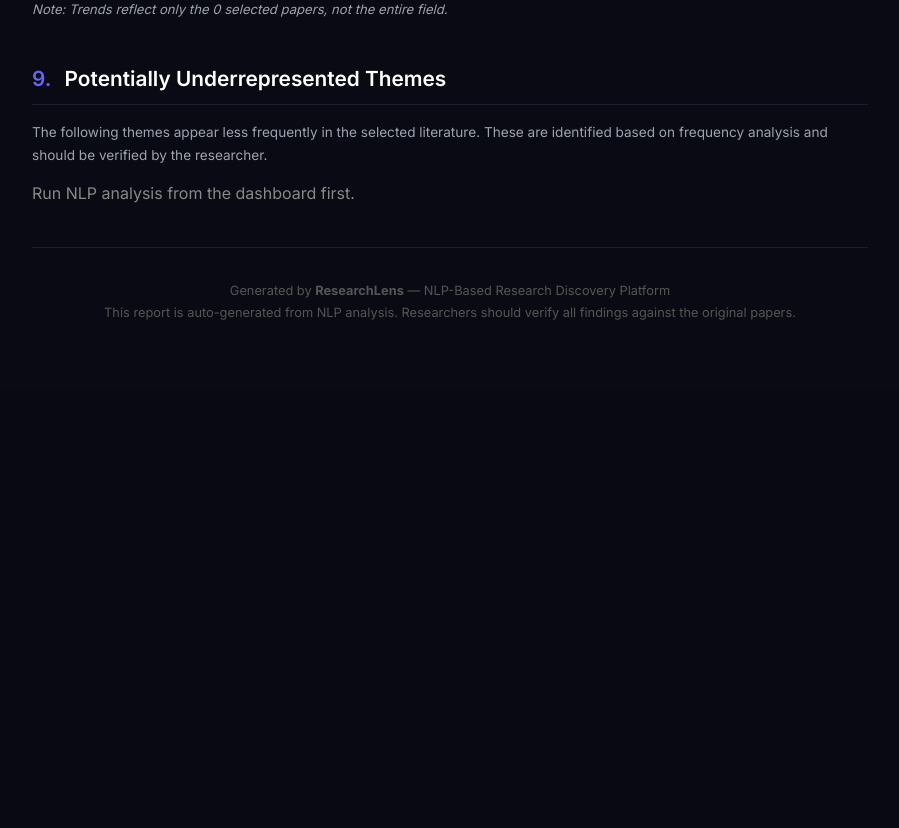
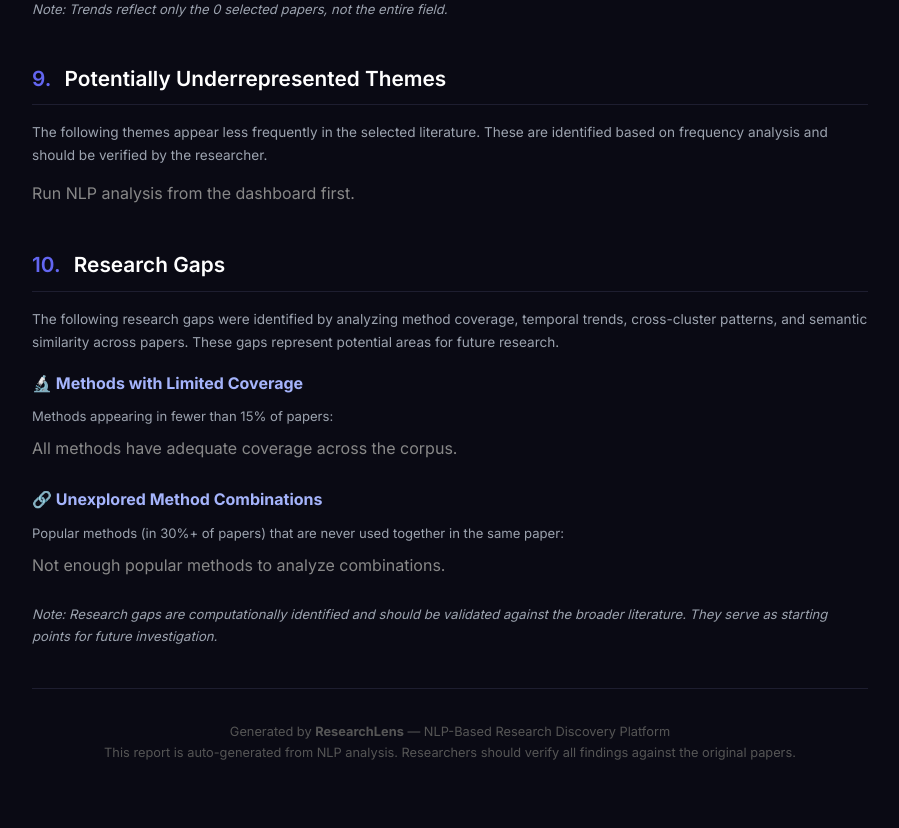
Before and after one commit to Riyan081/nlp-project, a Flask app: template templates/report.html in a window 1280 px wide. Shown: the part 1416-2244 px from the top of the page, without its empty margins (190-1089 px from the left). Before the commit the page ends 1736 px from the top, so only its background shows below. Run offline with Flask 3, Linux system fonts and the light colour scheme; the template is opened without the code that fills it, so the values that code supplies are empty.

Commit message:
Feature: Research Gap Analysis - identifies underexplored methods, declining themes, cross-cluster gaps, isolated papers, unexplored method combos

```diff
--- a/app.py
+++ b/app.py
@@ -57,7 +57,7 @@ def analyze(session_id):
         from services.similarity import compute_embeddings, compute_similarity_matrix
         from services.analysis import (
             cluster_papers, extract_trends, find_underrepresented_themes,
-            build_methodology_comparison
+            build_methodology_comparison, identify_research_gaps
         )
 
         session = database.get_session(session_id)
@@ -87,6 +87,9 @@ def analyze(session_id):
         # Step 6: Methodology comparison
         comparison = build_methodology_comparison(papers, analyses)
 
+        # Step 7: Research gaps
+        research_gaps = identify_research_gaps(papers, analyses, clusters, similarity_matrix)
+
         database.update_session_status(session_id, 'analyzed')
 
         return jsonify({
@@ -97,6 +100,7 @@ def analyze(session_id):
             'trends': trends,
             'underrepresented': underrepresented,
             'comparison': comparison,
+            'research_gaps': research_gaps,
         })
     except Exception as e:
         import traceback
--- a/templates/report.html
+++ b/templates/report.html
@@ -502,6 +502,116 @@
             {% endif %}
         </div>
 
+        <!-- 10. Research Gaps -->
+        <div class="report-section">
+            <h2><span class="section-num">10.</span> Research Gaps</h2>
+            <p style="color:#9ca3af;font-size:0.85rem;margin-bottom:0.8rem;">
+                The following research gaps were identified by analyzing method coverage, temporal trends,
+                cross-cluster patterns, and semantic similarity across papers. These gaps represent potential
+                areas for future research.
+            </p>
+
+            {% set all_methods_set = [] %}
+            {% set method_paper_count = {} %}
+            {% for a in analyses %}
+                {% if a.methods %}
+                    {% for m in a.methods %}
+                        {% if m not in all_methods_set %}
+                            {% if all_methods_set.append(m) %}{% endif %}
+                        {% endif %}
+                        {% if m in method_paper_count %}
+                            {% if method_paper_count.update({m: method_paper_count[m] + 1}) %}{% endif %}
+                        {% else %}
+                            {% if method_paper_count.update({m: 1}) %}{% endif %}
+                        {% endif %}
+                    {% endfor %}
+                {% endif %}
+            {% endfor %}
+
+            <h3 style="color:#a5b4fc;font-size:1rem;margin:1rem 0 0.5rem;">🔬 Methods with Limited Coverage</h3>
+            <p style="color:#9ca3af;font-size:0.82rem;margin-bottom:0.5rem;">
+                Methods appearing in fewer than 15% of papers:
+            </p>
+            {% set gap_threshold = (papers|length * 0.15)|int %}
+            {% set gap_threshold = [gap_threshold, 1]|max %}
+            {% set found_gaps = [] %}
+            {% for m in method_paper_count %}
+                {% if method_paper_count[m] <= gap_threshold %}
+                    {% if found_gaps.append(m) %}{% endif %}
+                    <div class="underrep-item">
+                        <span class="theme">{{ m }}</span>
+                        <span class="freq">{{ method_paper_count[m] }}/{{ papers|length }} papers ({{ (method_paper_count[m] / papers|length * 100)|round(1) }}%)</span>
+                    </div>
+                {% endif %}
+            {% endfor %}
+            {% if found_gaps|length == 0 %}
+                <p style="color:#888;">All methods have adequate coverage across the corpus.</p>
+            {% endif %}
+
+            <h3 style="color:#a5b4fc;font-size:1rem;margin:1.5rem 0 0.5rem;">🔗 Unexplored Method Combinations</h3>
+            <p style="color:#9ca3af;font-size:0.82rem;margin-bottom:0.5rem;">
+                Popular methods (in 30%+ of papers) that are never used together in the same paper:
+            </p>
+            {% set pop_threshold = (papers|length * 0.3)|int %}
+            {% set pop_threshold = [pop_threshold, 2]|max %}
+            {% set popular_list = [] %}
+            {% for m in method_paper_count %}
+                {% if method_paper_count[m] >= pop_threshold %}
+                    {% if popular_list.append(m) %}{% endif %}
+                {% endif %}
+            {% endfor %}
+
+            {% if popular_list|length >= 2 %}
+                {% set cooccur = {} %}
+                {% for a in analyses %}
+                    {% if a.methods %}
+                        {% set pop_in_paper = [] %}
+                        {% for m in a.methods %}
+                            {% if m in popular_list %}
+                                {% if pop_in_paper.append(m) %}{% endif %}
+                            {% endif %}
+                        {% endfor %}
+                        {% for m1 in pop_in_paper %}
+                            {% for m2 in pop_in_paper %}
+                                {% if m1 < m2 %}
+                                    {% if cooccur.update({m1 + ' + ' + m2: 1}) %}{% endif %}
+                                {% endif %}
+                            {% endfor %}
+                        {% endfor %}
+                    {% endif %}
+                {% endfor %}
+
+                {% set missing_found = [] %}
+                {% for m1 in popular_list %}
+                    {% for m2 in popular_list %}
+                        {% if m1 < m2 %}
+                            {% set pair_key = m1 + ' + ' + m2 %}
+                            {% if pair_key not in cooccur %}
+                                {% if missing_found.append(pair_key) %}{% endif %}
+                            {% endif %}
+                        {% endif %}
+                    {% endfor %}
+                {% endfor %}
+
+                {% if missing_found|length > 0 %}
+                    <div class="tag-cloud">
+                        {% for combo in missing_found[:10] %}
+                            <span class="tag tag-method">{{ combo }}</span>
+                        {% endfor %}
+                    </div>
+                {% else %}
+                    <p style="color:#888;">All popular method combinations are already explored.</p>
+                {% endif %}
+            {% else %}
+                <p style="color:#888;">Not enough popular methods to analyze combinations.</p>
+            {% endif %}
+
+            <p style="color:#9ca3af;font-size:0.82rem;margin-top:1.5rem;font-style:italic;">
+                Note: Research gaps are computationally identified and should be validated against
+                the broader literature. They serve as starting points for future investigation.
+            </p>
+        </div>
+
         <!-- Footer -->
         <div class="report-footer">
             <p>Generated by <strong>ResearchLens</strong> — NLP-Based Research Discovery Platform</p>
```
Also changed, not shown: services/analysis.py (+201 -0 lines), static/app.js (+47 -0 lines), templates/dashboard.html (+8 -0 lines).
